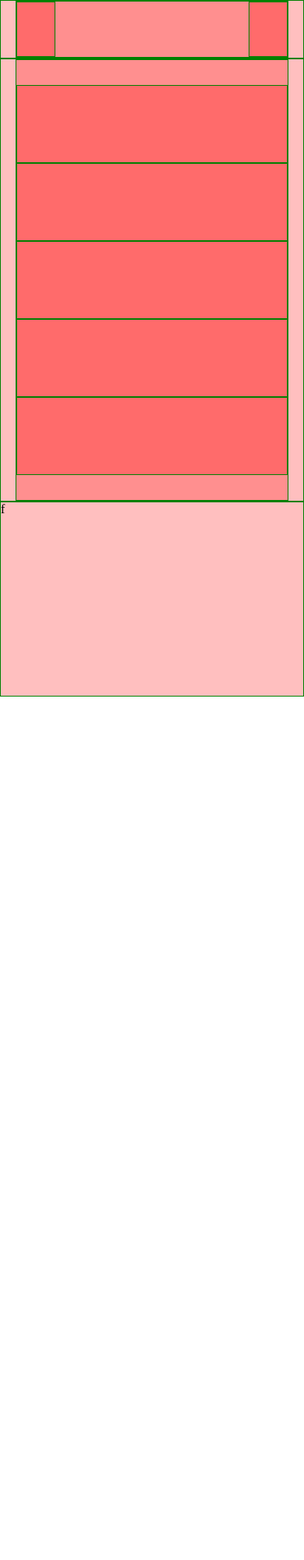
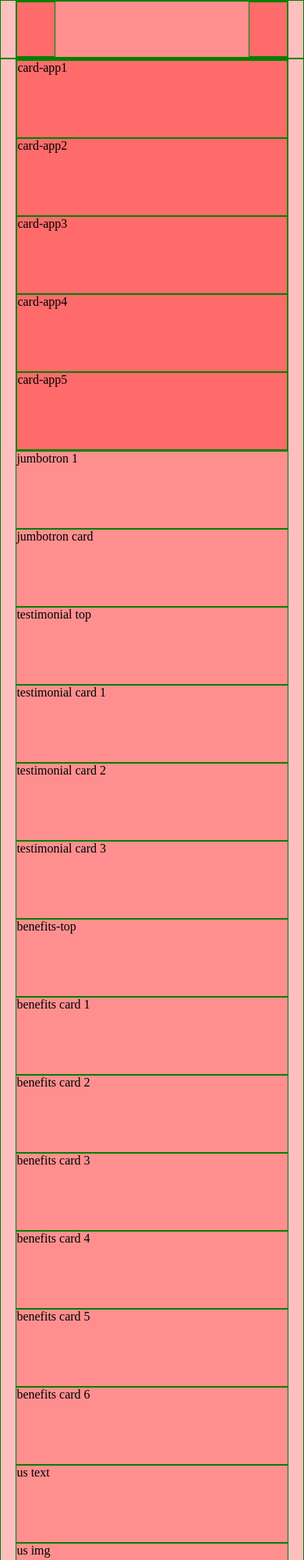
Before and after one commit to SaverioCascelli/htmlcss-responsive-layout, a plain HTML site: page index.html in a window 390 px wide. Shown: the top 2000 px of the page at 78% size. Before the commit the page ends 893 px from the top, so only its background shows below. Drawn offline with Linux system fonts and the light colour scheme.

Commit message:
[add] main layout mobile

```diff
--- a/css/style.css
+++ b/css/style.css
@@ -11,6 +11,7 @@ img{
 header{
     height: 75px;
 }
+
 
 footer{
     height: 250px;
@@ -55,7 +56,33 @@ main .card{
 main .container{
     display: flex;
     flex-direction: column;
-    padding: 2rem 0;
+}
+
+/* jumbotron */
+.jumbotron .strategic-planning{
+    height: 100px;
+}
+
+/* testimonials */
+
+.testimonial-top{
+    height: 100px;
+}
+
+/* benefits */
+
+.benefits-top{
+    height: 100px;
+}
+
+/* about-us */
+
+.us-text{
+    height: 100px;
+}
+
+.us-img{
+    height: 100px;
 }
 
 /* /main */
--- a/index.html
+++ b/index.html
@@ -16,22 +16,96 @@
     </header>
 
     <main class="debug">
-        <section class="get-a-demo">
+        <section class="get-app">
             <div class="container debug">
-                <div class="card debug"></div>
-                <div class="card debug"></div>
-                <div class="card debug"></div>
-                <div class="card debug"></div>
-                <div class="card debug"></div>
+                <div class="card debug"> card-app1</div>
+                <div class="card debug"> card-app2</div>
+                <div class="card debug"> card-app3</div>
+                <div class="card debug"> card-app4</div>
+                <div class="card debug"> card-app5</div>
             </div>
         </section>
 
 
-        <section></section>
-        <section></section>
-        <section></section>
-        <section></section>
-        <section></section>
+        <section class="jumbotron">
+            <div class="container">
+                <div class="strategic-planning debug">
+                    jumbotron 1
+                </div>
+                <div class="card debug">
+                    jumbotron card
+                </div>
+            </div>
+        </section>
+
+        <section class="testimonials">
+            <div class="container">
+                <div class="testimonial-top debug">
+                    testimonial top
+                </div>
+
+                <div class="cards">
+                    <div class="card debug">
+                        testimonial card 1
+                    </div>
+                    <div class="card debug">
+                        testimonial card 2
+                    </div>
+                    <div class="card debug">
+                        testimonial card 3
+                    </div>
+                </div>
+            </div>
+        </section>
+
+
+        <section class="benefits">
+            <div class="container">
+                <div class="benefits-top debug">
+                    benefits-top
+                </div>
+
+                <div class="cards">
+                    <div class="card debug">
+                        benefits card 1
+                    </div>
+                    <div class="card debug">
+                        benefits card 2
+                    </div>
+                    <div class="card debug">
+                        benefits card 3
+                    </div>
+                    <div class="card debug">
+                        benefits card 4
+                    </div>
+                    <div class="card debug">
+                        benefits card 5
+                    </div>
+                    <div class="card debug">
+                        benefits card 6
+                    </div>
+                </div>
+            </div>
+        </section>
+
+
+        <section class="about-us">
+            <div class="container">
+                <div class="us-text debug">
+                    us text
+                </div>
+                <div class="us-img debug">
+                    us img
+                </div>
+            </div>
+        </section>
+
+
+        <section class="call-to-action">
+            <div class="container debug">
+                cta
+            </div>
+        </section>
     </main>
 
 
```
